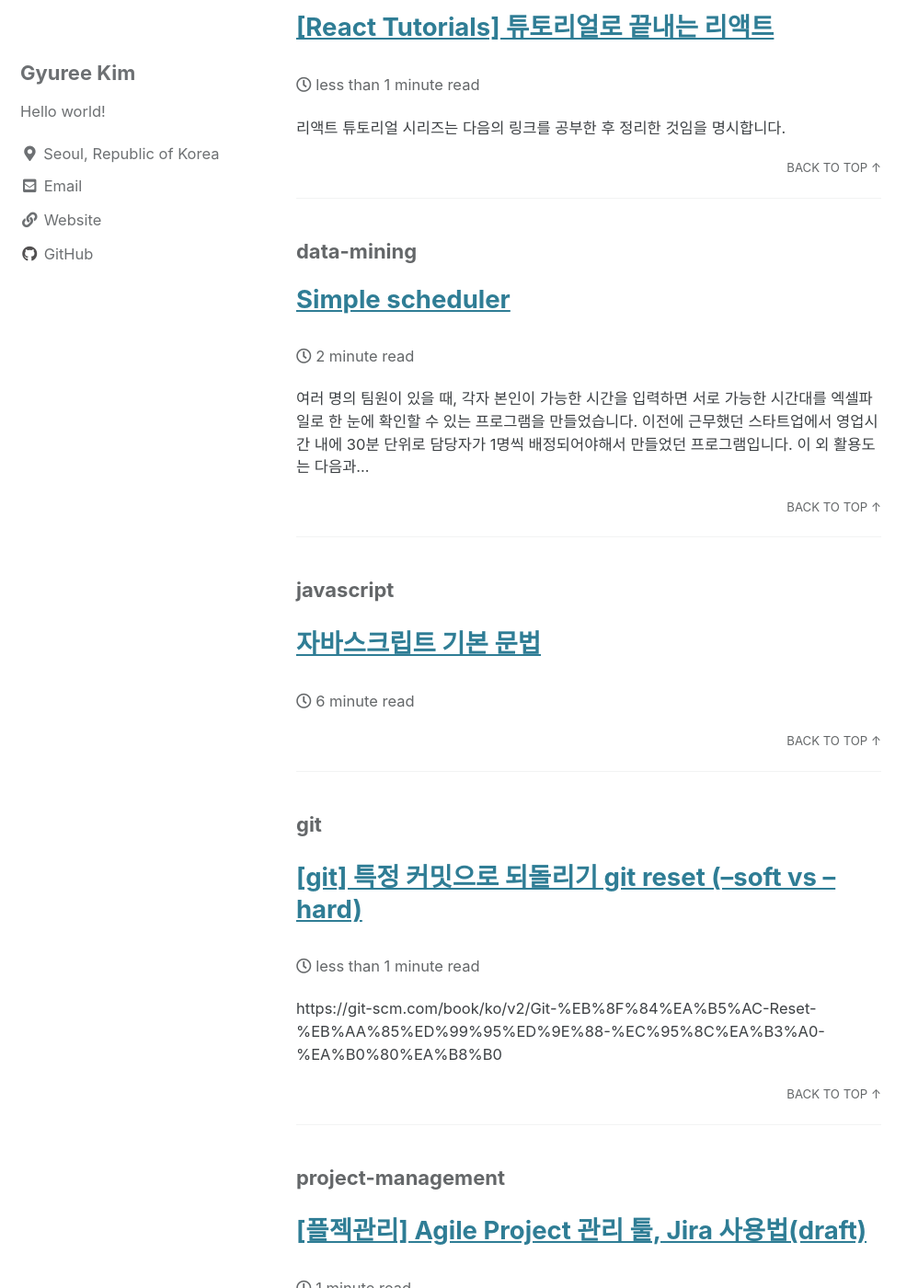
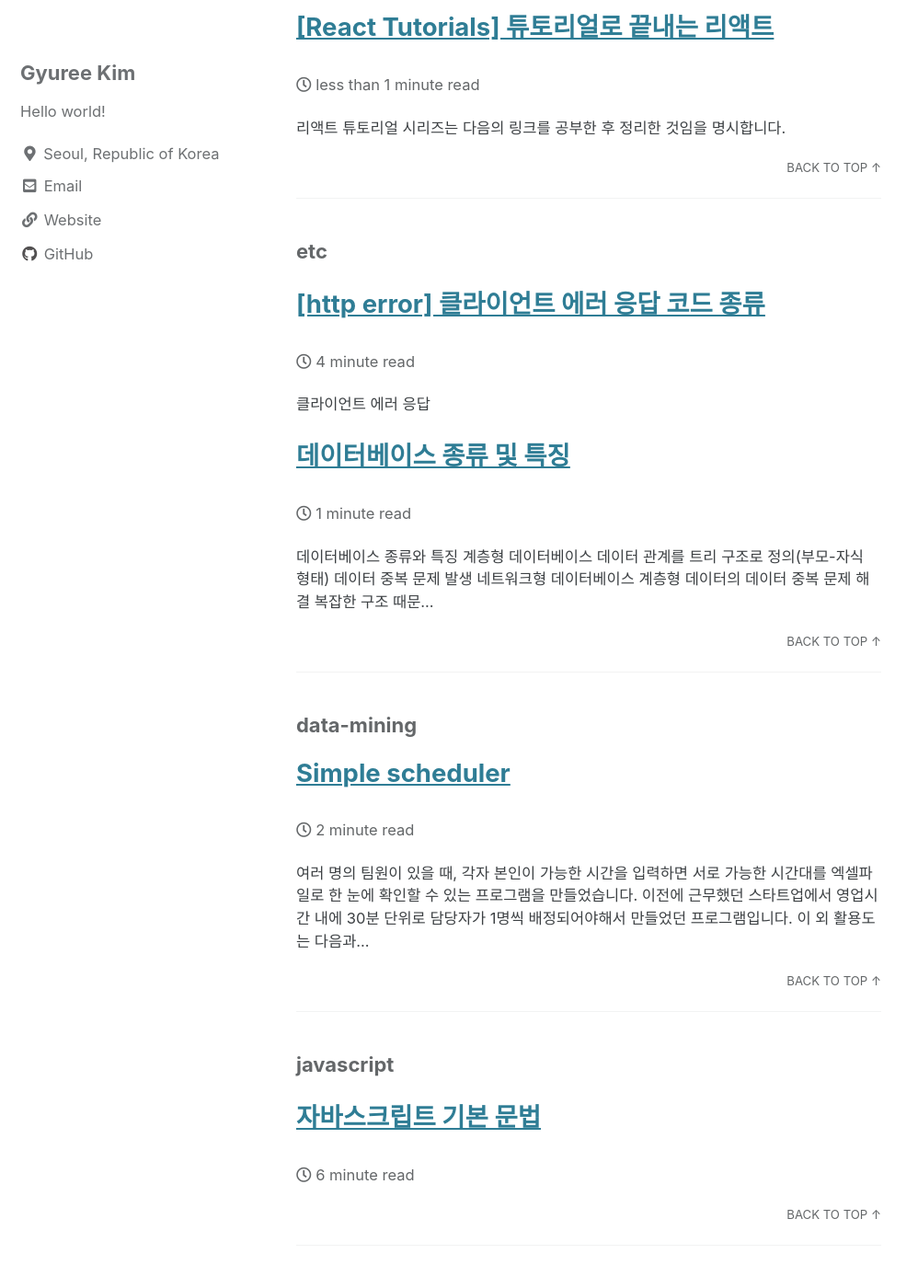
Before and after one commit to gyuree-kim/gyuree-kim.github.io, a Jekyll site: the page built from _pages/App.md, in a window 1280 px wide and 1400 px high, scrolled down 2890 px. Shown: the whole window at 92% size, without its empty margins (0-998 px from the left). Built offline with Jekyll 4.4.1, drawn with Linux system fonts in a browser that asks for light colours; cached includes are drawn as plain includes; some of the changed text lies outside the part shown.

Commit message:
Update 2021-04-10-dbms.md

```diff
--- a/_posts/2021-04-10-dbms.md
+++ b/_posts/2021-04-10-dbms.md
@@ -1,3 +1,9 @@
+---
+title: 데이터베이스 종류 및 특징
+date: 2021-01-29 16:10
+categories: etc
+---
+
 # 데이터베이스 종류와 특징
 - 계층형 데이터베이스
     - 데이터 관계를 트리 구조로 정의(부모-자식 형태)
```
